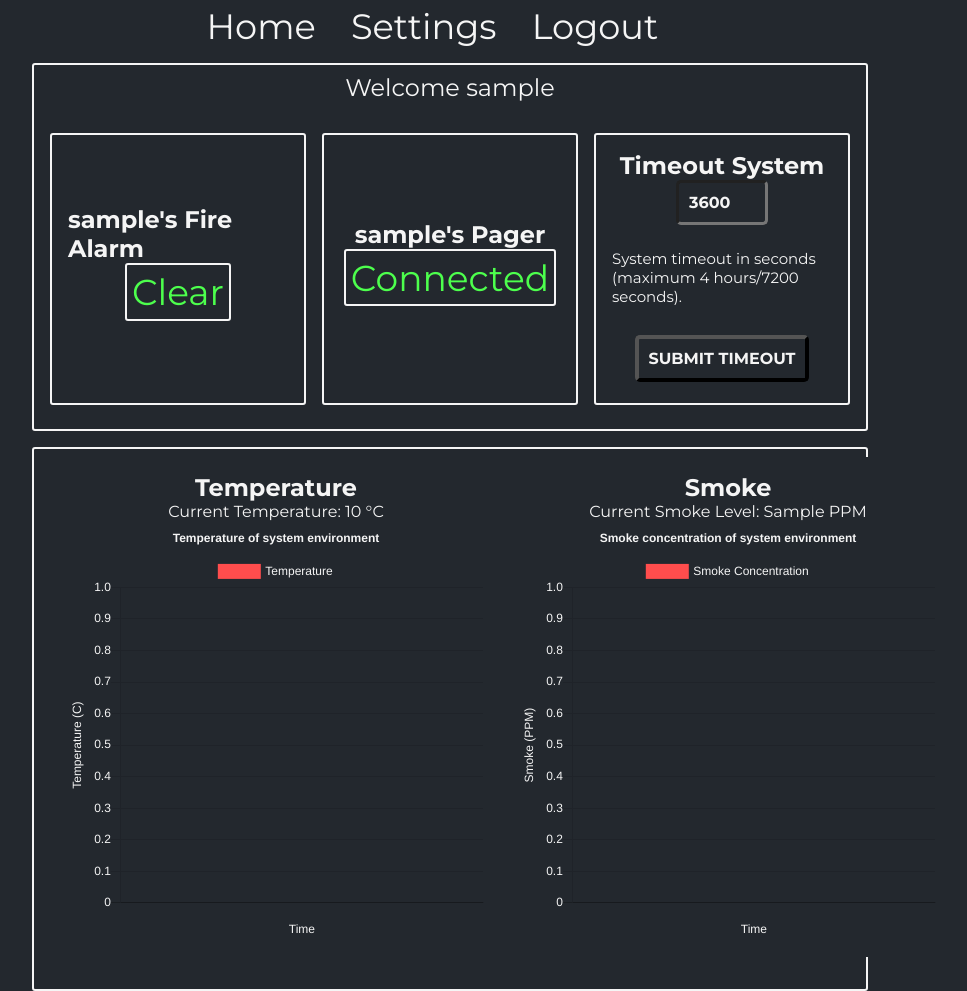
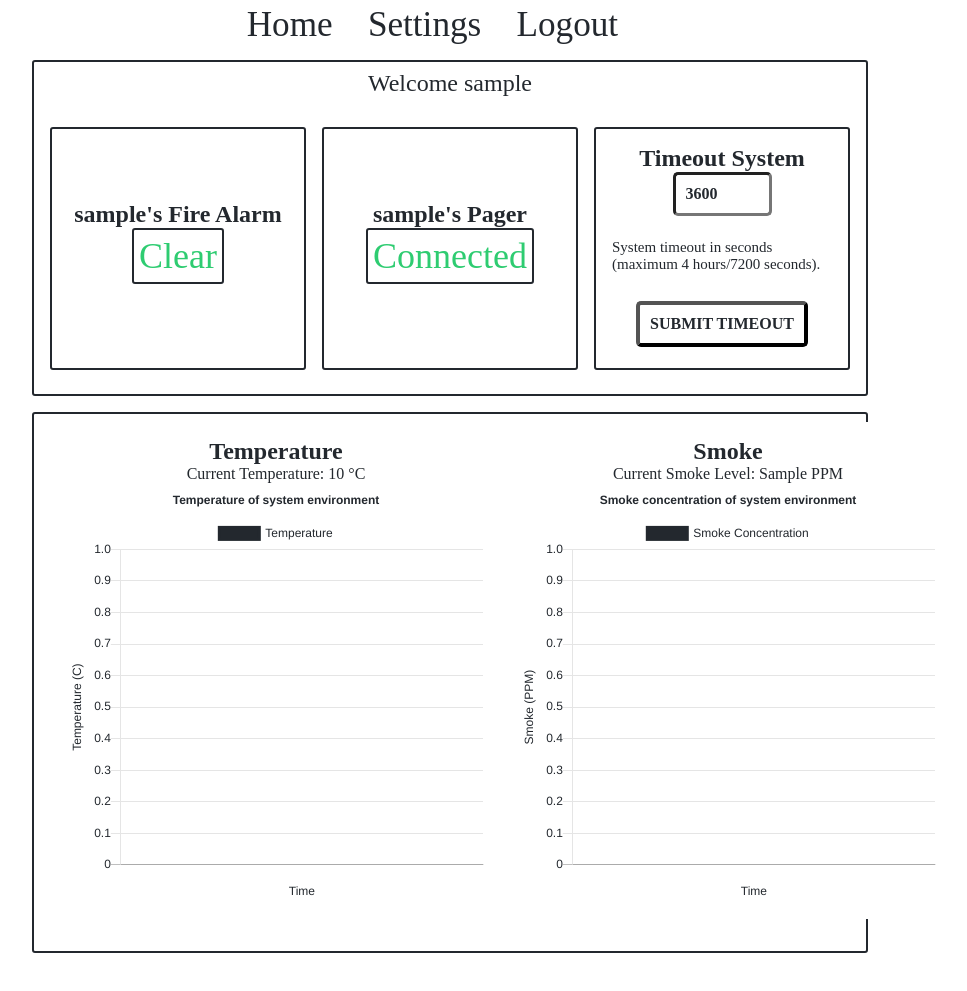
Before and after one commit to SYSC3010-W24/sysc3010-project-l1-g8, a Flask app: template web-app/templates/index.html in a window 1280 px wide. Shown: the whole page, without its empty margins (190-1157 px from the left). After the commit the page ends 953 px from the top, so only its background shows below. Run offline with Flask 3, Linux system fonts and the light colour scheme; the template is opened without the code that fills it: most values are stand-ins (such as "Sample title", 1, 10 or a date in 2020); data that the repository does not hold is empty; parts of the project's set-up code (start-up, migrations or seed data) failed here and were passed over; some libraries are stand-ins or nearby versions.

Commit message:
feat: Update all pages in web app with new light and dark mode themes

```diff
--- a/web-app/static/global.css
+++ b/web-app/static/global.css
@@ -1,28 +1,46 @@
 @import url("https://fonts.googleapis.com/css2?family=Montserrat:ital,wght@0,100..900;1,100..900&display=swap");
 
 :root {
-  --background-color-light: #f5f5f5;
-  --text-color-light: #23282e;
-  --link-hover-color-light: #0f9ddd;
-  --border-color-light: #fff6e0;
-
   --background-color-dark: #23282e;
   --text-color-dark: #f5f5f5;
-  --link-hover-color-dark: #0f9ddd;
+  --link-hover-color-dark: #ff4d4d;
   --border-color-dark: #fff6e0;
+  --connection-color-dark: #4dff4d;
 
-  --red: #ff4d4d;
+  --background-color-light: #ffffff; /* Updated background color */
+  --text-color-light: #23282e; /* Updated text color */
+  --link-hover-color-light: #0c7bb3;
+  --border-color-light: #23282e;
+  --connection-color-light: #2ecc71;
 
 }
 
+[data-theme="light"] {
+  --background-color: var(--background-color-light);
+  --text-color: var(--text-color-light);
+  --link-hover-color: var(--link-hover-color-light);
+  --border-color: var(--border-color-light);
+  --connection-color: var(--connection-color-light);
+}
+
+[data-theme="dark"] {
+  --background-color: var(--background-color-dark);
+  --text-color: var(--text-color-dark);
+  --link-hover-color: var(--link-hover-color-dark);
+  --border-color: var(--border-color-dark);
+  --connection-color: var(--connection-color-dark);
+}
+
+
 * {
   margin: 0;
-  background-color: var(--background-color-dark);
-  font-family: "Montserrat";
+  font-family: var(--font-family);
+  background-color: var(--background-color);
+  color: var(--text-color);
 }
 
 p {
-  color: var(--text-color-dark);
+  color: var(--text-color);
 }
 
 .nav-bar {
@@ -37,9 +55,9 @@ p {
 .nav-bar a {
   margin-right: 1em;
   text-decoration: none;
-  color: var(--text-color-dark);
+  color: var(--text-color);
 }
 
 .nav-bar a:hover {
-  color: var(--red);
+  color: var(--link-hover-color);
 }
--- a/web-app/static/index.css
+++ b/web-app/static/index.css
@@ -1,3 +1,33 @@
+:root {
+  --background-color-dark: #23282e;
+  --text-color-dark: #f5f5f5;
+  --link-hover-color-dark: #ff4d4d;
+  --border-color-dark: #fff6e0;
+  --connection-color-dark: #4dff4d;
+
+  --background-color-light: #ffffff; /* Updated background color */
+  --text-color-light: #23282e; /* Updated text color */
+  --link-hover-color-light: #0c7bb3;
+  --border-color-light: #23282e;
+  --connection-color-light: #2ecc71;
+}
+
+[data-theme="light"] {
+  --background-color: var(--background-color-light);
+  --text-color: var(--text-color-light);
+  --link-hover-color: var(--link-hover-color-light);
+  --border-color: var(--border-color-light);
+  --connection-color: var(--connection-color-light);
+}
+
+[data-theme="dark"] {
+  --background-color: var(--background-color-dark);
+  --text-color: var(--text-color-dark);
+  --link-hover-color: var(--link-hover-color-dark);
+  --border-color: var(--border-color-dark);
+  --connection-color: var(--connection-color-dark);
+}
+
 html,
 body {
   height: 100%;
@@ -6,6 +36,9 @@ body {
   display: flex;
   justify-content: center;
   align-items: flex-start;
+  font-family: var(--font-family);
+  background-color: var(--background-color);
+  color: var(--text-color);
 }
 
 main {
@@ -26,7 +59,7 @@ main {
   align-items: center;
   padding: 0.5em 1em 0.5em 1em;
   flex: 1;
-  border: 2px solid var(--text-color-dark);
+  border: 2px solid var(--text-color);
   border-radius: 3px;
   margin-bottom: 1em;
   width: 100vh;
@@ -53,12 +86,12 @@ main {
   align-items: center;
   padding: 1em;
   margin-bottom: 1em;
-  border: 2px solid var(--text-color-dark);
+  border: 2px solid var(--border-color);
   border-radius: 3px;
 }
 
 .alarm-status-box2 {
-  border: 2px solid var(--text-color-dark);
+  border: 2px solid var(--border-color);
   border-radius: 3px;
   padding: 0.2em;
   margin-bottom: 0.5em;
@@ -70,20 +103,20 @@ main {
 }
 
 .alarm-status-box2.fire {
-  border: 2px solid var(--red);
+  border: 2px solid var(--border-color);
 }
 
 .alarm-status-box2.no-fire {
-  border: 2px solid #4dff4d;
+  border: 2px solid var(--connection-color);
 }
 
 .fire {
-  color: var(--red);
+  color: var(--text-color);
   font-size: 1em;
 }
 
 .no-fire {
-  color: #4dff4d;
+  color: var(--connection-color);
   font-size: 1em;
 }
 
@@ -111,9 +144,10 @@ main {
   flex-direction: column;
   justify-content: center;
   flex: 1;
-  border: 2px solid var(--text-color-dark);
+  border: 2px solid var(--border-color);
   border-radius: 3px;
   width: 100vh;
+  margin-bottom: 0.5em;
 }
 
 .smoke-box {
@@ -134,7 +168,7 @@ main {
 
 .temperature-graph,
 .smoke-graph {
-  border: 2px solid var(--text-color-dark);
+  border: 2px solid var(--border-color);
   padding: 1em;
   width: 300px;
   height: 200px;
@@ -142,7 +176,7 @@ main {
 
 .temperature-graph,
 .smoke-graph p {
-  color: var(--text-color-dark);
+  color: var(--text-color);
 }
 .temperature-box,
 .smoke-box {
@@ -170,16 +204,16 @@ main {
 }
 
 #deactivate:hover {
-  border-color: var(--text-color-fire);
-  color: var(--text-color-fire);
+  border-color: var(--hover-color);
+  color: var(--hover-color);
   cursor: pointer;
-  padding: 14px 17px; /* Increase padding on hover */
+  padding: 14px 17px;
   font-size: 0.75em;
 }
 
 input,
 button {
-  color: var(--text-color-dark);
+  color: var(--text-color);
   padding: 10px;
   text-transform: uppercase;
   border-width: 3px;
@@ -195,7 +229,7 @@ button {
   align-items: center;
   padding: 1em;
   margin-bottom: 1em;
-  border: 2px solid var(--text-color-dark);
+  border: 2px solid var(--border-color);
   border-radius: 3px;
 }
 
@@ -211,10 +245,10 @@ button {
 }
 
 #submit-timeout:hover {
-  border-color: var(--red);
-  color: var(--red);
+  border-color: var(--hover-color);
+  color: var(--hover-color);
   cursor: pointer;
-  padding: 14px 17px; /* Increase padding on hover */
+  padding: 14px 17px;
   font-size: 0.75em;
 }
 
@@ -224,7 +258,7 @@ button {
 }
 
 #timeout-label {
-  color: var(--text-color-dark);
+  color: var(--text-color);
   font-size: 15px;
   display: flex;
   flex-direction: column;
--- a/web-app/templates/index.html
+++ b/web-app/templates/index.html
@@ -6,9 +6,11 @@
     <link rel="stylesheet" href="static/index.css" />
     <link rel="stylesheet" href="static/global.css" />
     <script src="https://cdnjs.cloudflare.com/ajax/libs/Chart.js/2.5.0/Chart.min.js"></script>
+    <script src="script.js"></script>
     <title>FANS</title>
   </head>
   <body>
+
     <script>
 
       const DEACTIVATE_URL = {{url_for("deactivate_alarm") | tojson}};
@@ -150,12 +152,13 @@
                         response.json().then(data => {
                             temperature_chart.data.labels = data.timestamps;
                             temperature_chart.data.datasets[0].data = data.vals;
-                            temperature_chart.options.title.fontColor = '#f5f5f5';
-                            temperature_chart.options.legend.labels.fontColor = '#f5f5f5';
-                            temperature_chart.options.scales.xAxes[0].scaleLabel.fontColor = '#f5f5f5';
-                            temperature_chart.options.scales.yAxes[0].scaleLabel.fontColor = '#f5f5f5';
-                            temperature_chart.options.scales.yAxes[0].ticks.fontColor = '#f5f5f5';
-                            temperature_chart.options.scales.xAxes[0].ticks.fontColor = '#f5f5f5';
+                            temperature_chart.options.title.fontColor = getComputedStyle(document.documentElement).getPropertyValue('--text-color');
+                          temperature_chart.options.legend.labels.fontColor = getComputedStyle(document.documentElement).getPropertyValue('--text-color');
+                          temperature_chart.options.scales.xAxes[0].scaleLabel.fontColor = getComputedStyle(document.documentElement).getPropertyValue('--text-color');
+                          temperature_chart.options.scales.yAxes[0].scaleLabel.fontColor = getComputedStyle(document.documentElement).getPropertyValue('--text-color');
+                          temperature_chart.options.scales.yAxes[0].ticks.fontColor = getComputedStyle(document.documentElement).getPropertyValue('--text-color');
+                          temperature_chart.options.scales.xAxes[0].ticks.fontColor = getComputedStyle(document.documentElement).getPropertyValue('--text-color');
+                          temperature_chart.data.datasets[0].borderColor = getComputedStyle(document.documentElement).getPropertyValue('--border-color');
                             temperature_chart.update();
                         })
                     })
@@ -164,7 +167,7 @@
 
           <div class="smoke-box">
             <p class="title-2" styles="align-items:center;">Smoke</p>
-            <p style="color:var(--text-color-dark)">Current Smoke Level: {{current_smoke}} PPM</p>
+            <p style="color:var(--text-color)">Current Smoke Level: {{current_smoke}} PPM</p>
             <canvas id="smoke-graph" width="420" height="420"></canvas>
           </div>
 
@@ -216,12 +219,13 @@
                         response.json().then(data => {
                             smoke_chart.data.labels = data.timestamps;
                             smoke_chart.data.datasets[0].data = data.vals;
-                            smoke_chart.options.title.fontColor = '#f5f5f5';
-                            smoke_chart.options.legend.labels.fontColor = '#f5f5f5';
-                            smoke_chart.options.scales.xAxes[0].scaleLabel.fontColor = '#f5f5f5';
-                            smoke_chart.options.scales.yAxes[0].scaleLabel.fontColor = '#f5f5f5';
-                            smoke_chart.options.scales.yAxes[0].ticks.fontColor = '#f5f5f5';
-                            smoke_chart.options.scales.xAxes[0].ticks.fontColor = '#f5f5f5';
+                            smoke_chart.options.title.fontColor = getComputedStyle(document.documentElement).getPropertyValue('--text-color');
+                            smoke_chart.options.legend.labels.fontColor = getComputedStyle(document.documentElement).getPropertyValue('--text-color');
+                            smoke_chart.options.scales.xAxes[0].scaleLabel.fontColor = getComputedStyle(document.documentElement).getPropertyValue('--text-color');
+                            smoke_chart.options.scales.yAxes[0].scaleLabel.fontColor = getComputedStyle(document.documentElement).getPropertyValue('--text-color');
+                            smoke_chart.options.scales.yAxes[0].ticks.fontColor = getComputedStyle(document.documentElement).getPropertyValue('--text-color');
+                            smoke_chart.options.scales.xAxes[0].ticks.fontColor = getComputedStyle(document.documentElement).getPropertyValue('--text-color');
+                            smoke_chart.data.datasets[0].borderColor = getComputedStyle(document.documentElement).getPropertyValue('--border-color');
                             smoke_chart.update();
                         })
                     })
@@ -242,5 +246,6 @@
       </div>
       </div>
     </main>
+    <script src="static/script.js"></script>
   </body>
 </html>
--- a/web-app/templates/login.html
+++ b/web-app/templates/login.html
@@ -11,9 +11,11 @@
       rel="stylesheet"
       href="{{ url_for('static', filename='global.css') }}"
     />
+    <script src="script.js"></script>
     <title>Login</title>
   </head>
   <body>
+
     <main>
       <div class="nav-bar">
         <a href="/">Home</a>
@@ -39,5 +41,6 @@
         </div>
       </form>
     </main>
+    <script src="static/script.js"></script>
   </body>
 </html>
--- a/web-app/templates/settings.html
+++ b/web-app/templates/settings.html
@@ -5,8 +5,10 @@
     <meta name="viewport" content="width=device-width, initial-scale=1.0" />
     <link rel="stylesheet" href="static/settings.css" />
     <link rel="stylesheet" href="static/global.css" />
+
     <title>FANS</title>
   </head>
+
   <script>
     const TEMP_THRESH = {{url_for("set_temperature_threshold", degrees="40") | tojson}};
     const SMOKE_THRESH = {{url_for("set_smoke_threshold", ppm="500") | tojson}};
@@ -107,13 +109,15 @@
         <p>Accessory Device Notification:</p>
       </div>
 
+
       <div class="settings-box">
         <p class="title-2"><b>Website Appearance</b></p>
         <p>Theme:</p>
-        <p>Font:</p>
+        <button id="darkModeSwitch" onclick="toggleDarkMode()">Toggle Theme</button>
       </div>
 
       <div class="login-btn-box"></div>
     </main>
+    <script src="static/script.js"></script>
   </body>
 </html>
--- a/web-app/templates/signup.html
+++ b/web-app/templates/signup.html
@@ -5,9 +5,11 @@
     <meta name="viewport" content="width=device-width, initial-scale=1.0">
     <link rel="stylesheet" href="{{ url_for('static', filename='auth.css') }}">
     <link rel="stylesheet" href="{{ url_for('static', filename='global.css') }}">
+    <script src="script.js"></script>
     <title>Sign Up</title>
 </head>
 <body>
+
     <main>
         <div class="nav-bar">
             <a href="/">Home</a>
@@ -32,5 +34,6 @@
             </div>
         </form>
     </main>
+    <script src="static/script.js"></script>
 </body>
 </html>
```
Also changed, not shown: web-app/static/auth.css (+44 -7 lines), web-app/static/settings.css (+47 -6 lines).
